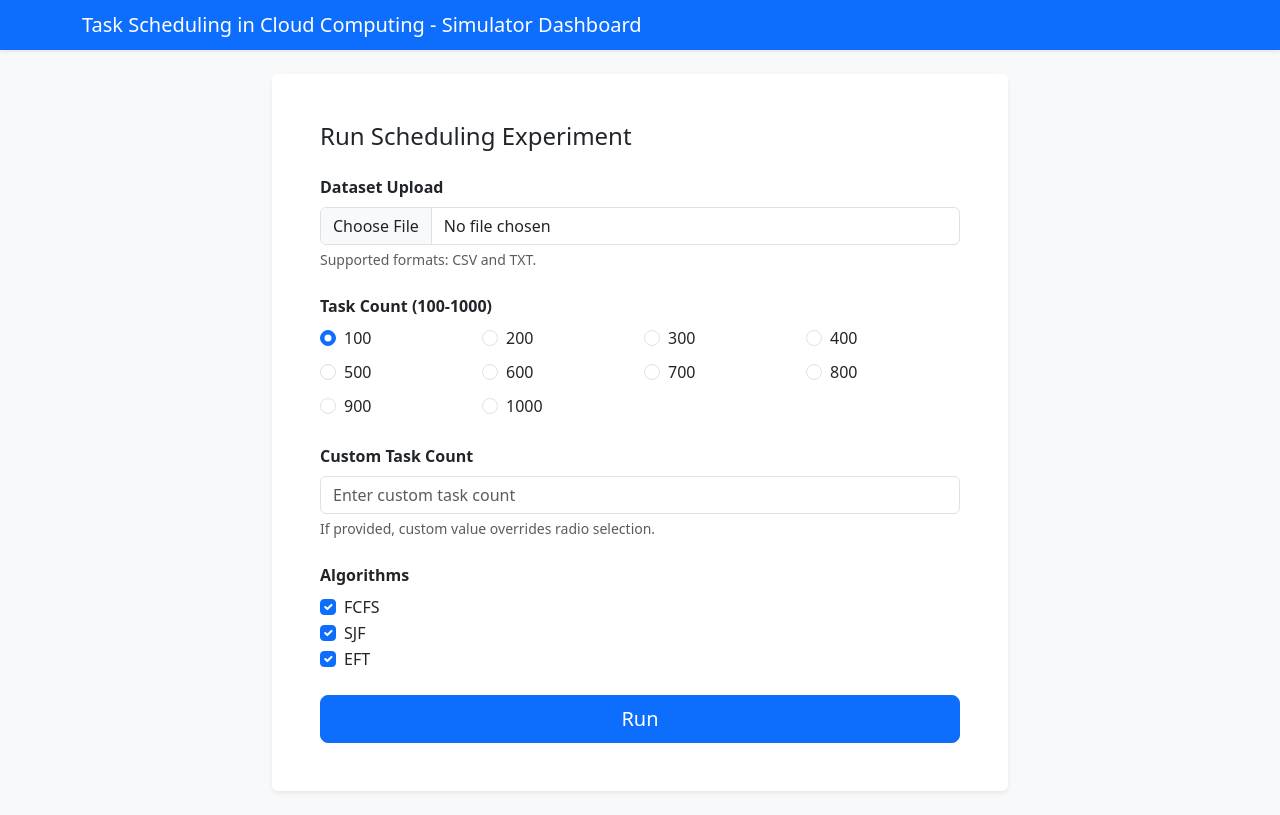
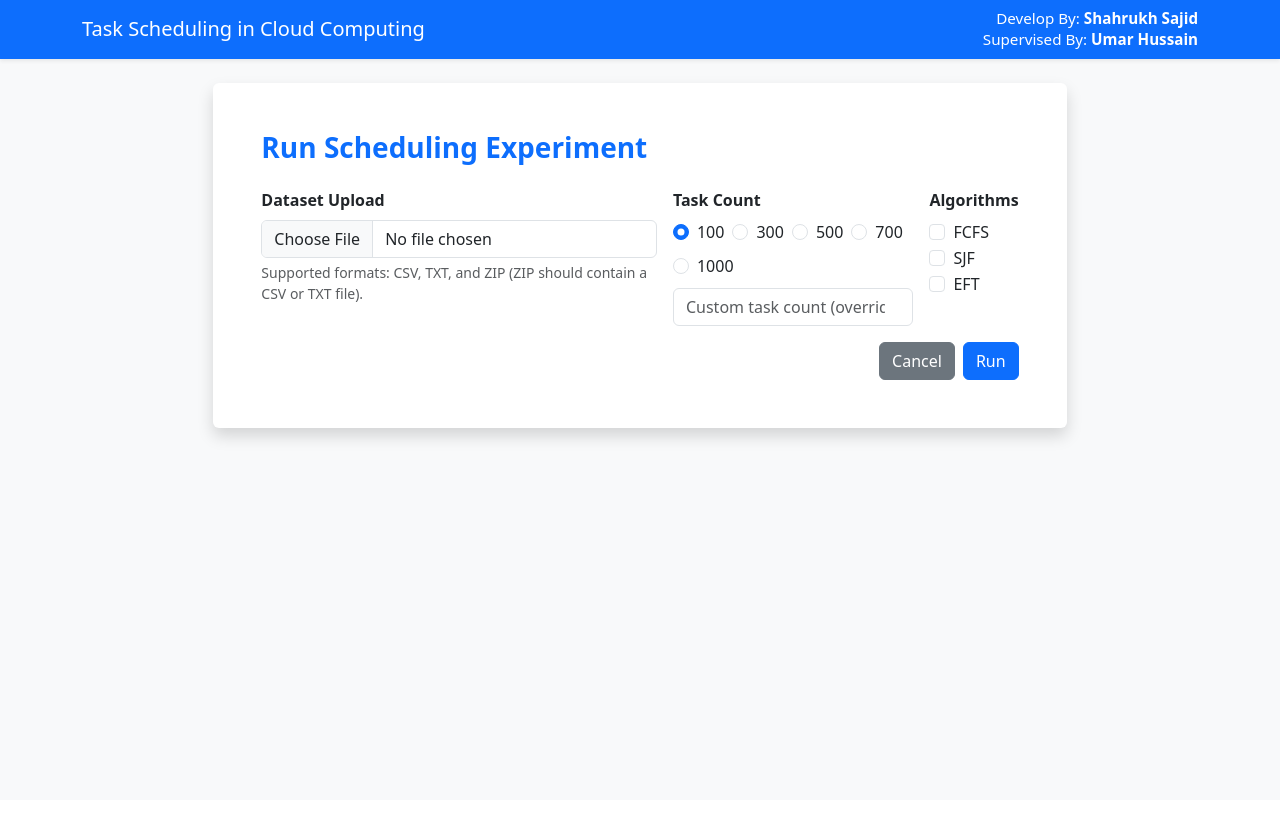
Before and after one commit to MuhamadUmarHussain/Task-Sheduling-In-Cloud-Coumputing, a Flask app: page / in a window 1280 px wide. After the commit the page ends 444 px from the top, so only its background shows below. Run offline with Flask 3, Linux system fonts and the light colour scheme.

Commit message:
Front End Modified
Co-authored-by: Copilot <copilot@github.com>

```diff
--- a/data/results/experiment_results.csv
+++ b/data/results/experiment_results.csv
@@ -4,3 +4,7 @@ timestamp,tasks,algorithm,makespan,utilization,throughput
 2026-04-26T15:33:45,200,SJF,1933.5,0.6686732942976756,0.10343935867597621
 2026-04-26T15:33:45,200,EFT,1204.9999999999998,0.9726906975752664,0.16597510373443985
 2026-04-26T15:36:56,200,SJF,1933.5,0.6686732942976756,0.10343935867597621
+2026-05-03T17:15:55,150,FCFS,2353.75,0.5492046323736675,0.06372809346787042
+2026-05-03T17:18:30,100,FCFS,1565.5,0.5375938107874032,0.06387735547748323
+2026-05-03T17:18:30,100,SJF,1082.5,0.7364183998025282,0.09237875288683603
+2026-05-03T17:18:30,100,EFT,866.3636363636363,0.8389904719260068,0.11542497376705144
--- a/templates/base.html
+++ b/templates/base.html
@@ -13,12 +13,16 @@
 </head>
 <body class="bg-light">
 	<nav class="navbar navbar-dark bg-primary shadow-sm">
-		<div class="container">
-			<span class="navbar-brand mb-0 h1">Task Scheduling in Cloud Computing - Simulator Dashboard</span>
+		<div class="container d-flex justify-content-between align-items-center">
+			<span class="navbar-brand mb-0 h1">Task Scheduling in Cloud Computing</span>
+			<div class="text-white text-end" style="font-size: 0.95rem; line-height: 1.4;">
+				<div>Develop By: <b>Shahrukh Sajid</b></div>
+				<div>Supervised By: <b>Umar Hussain</b></div>
+			</div>
 		</div>
 	</nav>
 
-	<main class="container py-4">
+	<main class="container-fluid px-0 my-4">
 		{% block content %}{% endblock %}
 	</main>
 
--- a/templates/index.html
+++ b/templates/index.html
@@ -1,61 +1,54 @@
 {% extends "base.html" %}
 
 {% block content %}
-<div class="row justify-content-center">
-	<div class="col-lg-8">
-		<div class="card shadow-sm border-0">
-			<div class="card-body p-4 p-md-5">
-				<h2 class="h4 mb-4">Run Scheduling Experiment</h2>
+<div class="d-flex justify-content-center align-items-start" style="min-height: calc(100vh - 150px);">
+	<div class="col-12 col-md-10 col-lg-8">
+		<div class="card shadow border-0 w-100 h-100">
+			<div class="card-body p-3 p-md-4 p-lg-5">
+				<h2 class="h3 mb-4 text-primary fw-bold">Run Scheduling Experiment</h2>
 
-				<form id="run-form" method="post" action="{{ url_for('main.run') }}" enctype="multipart/form-data">
-					<div class="mb-4">
+				<form id="run-form" class="w-100" method="post" action="{{ url_for('main.run') }}" enctype="multipart/form-data">
+					<div class="d-flex flex-column flex-lg-row w-100 justify-content-between gap-2 gap-lg-3 mb-3">
+						<div class="flex-fill">
 							<label for="dataset" class="form-label fw-semibold">Dataset Upload</label>
-						<input class="form-control" type="file" id="dataset" name="dataset" accept=".csv,.txt" required>
-						<div class="form-text">Supported formats: CSV and TXT.</div>
+							<input class="form-control" type="file" id="dataset" name="dataset" accept=".csv,.txt,.zip" required>
+							<div class="form-text">Supported formats: CSV, TXT, and ZIP (ZIP should contain a CSV or TXT file).</div>
 						</div>
 
-					<div class="mb-4">
-						<label class="form-label fw-semibold d-block">Task Count (100-1000)</label>
-						<div class="row g-2">
-							<div class="col-6 col-md-3"><div class="form-check"><input class="form-check-input" type="radio" name="task_count_option" id="tasks-100" value="100" checked><label class="form-check-label" for="tasks-100">100</label></div></div>
-							<div class="col-6 col-md-3"><div class="form-check"><input class="form-check-input" type="radio" name="task_count_option" id="tasks-200" value="200"><label class="form-check-label" for="tasks-200">200</label></div></div>
-							<div class="col-6 col-md-3"><div class="form-check"><input class="form-check-input" type="radio" name="task_count_option" id="tasks-300" value="300"><label class="form-check-label" for="tasks-300">300</label></div></div>
-							<div class="col-6 col-md-3"><div class="form-check"><input class="form-check-input" type="radio" name="task_count_option" id="tasks-400" value="400"><label class="form-check-label" for="tasks-400">400</label></div></div>
-							<div class="col-6 col-md-3"><div class="form-check"><input class="form-check-input" type="radio" name="task_count_option" id="tasks-500" value="500"><label class="form-check-label" for="tasks-500">500</label></div></div>
-							<div class="col-6 col-md-3"><div class="form-check"><input class="form-check-input" type="radio" name="task_count_option" id="tasks-600" value="600"><label class="form-check-label" for="tasks-600">600</label></div></div>
-							<div class="col-6 col-md-3"><div class="form-check"><input class="form-check-input" type="radio" name="task_count_option" id="tasks-700" value="700"><label class="form-check-label" for="tasks-700">700</label></div></div>
-							<div class="col-6 col-md-3"><div class="form-check"><input class="form-check-input" type="radio" name="task_count_option" id="tasks-800" value="800"><label class="form-check-label" for="tasks-800">800</label></div></div>
-							<div class="col-6 col-md-3"><div class="form-check"><input class="form-check-input" type="radio" name="task_count_option" id="tasks-900" value="900"><label class="form-check-label" for="tasks-900">900</label></div></div>
-							<div class="col-6 col-md-3"><div class="form-check"><input class="form-check-input" type="radio" name="task_count_option" id="tasks-1000" value="1000"><label class="form-check-label" for="tasks-1000">1000</label></div></div>
+						<div class="flex-fill">
+							<label class="form-label fw-semibold d-block">Task Count</label>
+							<div class="d-flex flex-row flex-wrap gap-2 mb-2">
+								<div class="col-auto"><div class="form-check"><input class="form-check-input" type="radio" name="task_count_option" id="tasks-100" value="100" checked><label class="form-check-label" for="tasks-100">100</label></div></div>
+								<div class="col-auto"><div class="form-check"><input class="form-check-input" type="radio" name="task_count_option" id="tasks-300" value="300"><label class="form-check-label" for="tasks-300">300</label></div></div>
+								<div class="col-auto"><div class="form-check"><input class="form-check-input" type="radio" name="task_count_option" id="tasks-500" value="500"><label class="form-check-label" for="tasks-500">500</label></div></div>
+								<div class="col-auto"><div class="form-check"><input class="form-check-input" type="radio" name="task_count_option" id="tasks-700" value="700"><label class="form-check-label" for="tasks-700">700</label></div></div>
+								<div class="col-auto"><div class="form-check"><input class="form-check-input" type="radio" name="task_count_option" id="tasks-1000" value="1000"><label class="form-check-label" for="tasks-1000">1000</label></div></div>
 							</div>
+							<input type="number" class="form-control" id="custom-task-count" name="custom_task_count" min="1" max="100000" placeholder="Custom task count (overrides)" />
 						</div>
 
-					<div class="mb-4">
-						<label for="custom-task-count" class="form-label fw-semibold">Custom Task Count</label>
-						<input type="number" class="form-control" id="custom-task-count" name="custom_task_count" min="1" max="100000" placeholder="Enter custom task count">
-						<div class="form-text">If provided, custom value overrides radio selection.</div>
-					</div>
-
-					<div class="mb-4">
+						<div class="flex-fill">
 							<label class="form-label fw-semibold d-block">Algorithms</label>
 							<div class="form-check">
-							<input class="form-check-input" type="checkbox" value="fcfs" id="algo-fcfs" name="algorithms" checked>
+							<input class="form-check-input" type="checkbox" value="fcfs" id="algo-fcfs" name="algorithms">
 							<label class="form-check-label" for="algo-fcfs">FCFS</label>
 						</div>
 						<div class="form-check">
-							<input class="form-check-input" type="checkbox" value="sjf" id="algo-sjf" name="algorithms" checked>
+							<input class="form-check-input" type="checkbox" value="sjf" id="algo-sjf" name="algorithms">
 							<label class="form-check-label" for="algo-sjf">SJF</label>
 						</div>
 						<div class="form-check">
-							<input class="form-check-input" type="checkbox" value="eft" id="algo-eft" name="algorithms" checked>
+							<input class="form-check-input" type="checkbox" value="eft" id="algo-eft" name="algorithms">
 								<label class="form-check-label" for="algo-eft">EFT</label>
+							</div>
 						</div>
 					</div>
 
 					<input type="hidden" id="task-count" name="task_count" value="100">
 
-					<div class="d-grid">
-						<button type="submit" class="btn btn-primary btn-lg">Run</button>
+					<div class="d-flex flex-column flex-sm-row w-100 justify-content-end gap-2">
+						<button type="button" id="cancel-btn" class="btn btn-secondary">Cancel</button>
+						<button type="submit" class="btn btn-primary">Run</button>
 					</div>
 				</form>
 			</div>
@@ -70,5 +63,16 @@
 		const effectiveTaskCount = custom ? custom : (selectedRadio ? selectedRadio.value : "100");
 		document.getElementById("task-count").value = effectiveTaskCount;
 	});
+
+	document.getElementById("cancel-btn").addEventListener("click", function () {
+		const form = document.getElementById("run-form");
+		form.reset();
+		// Clear file input explicitly
+		document.getElementById("dataset").value = "";
+		document.getElementById("task-count").value = "100";
+	});
 </script>
+		</div>
+	</div>
+</div>
 {% endblock %}
```
Also changed, not shown: simulator/task_loader.py (+36 -14 lines), static/graphs/makespan_comparison.png, static/graphs/throughput_comparison.png, static/graphs/utilization_comparison.png, 1 other file. Lines whose indentation alone changed are shown as unchanged.
